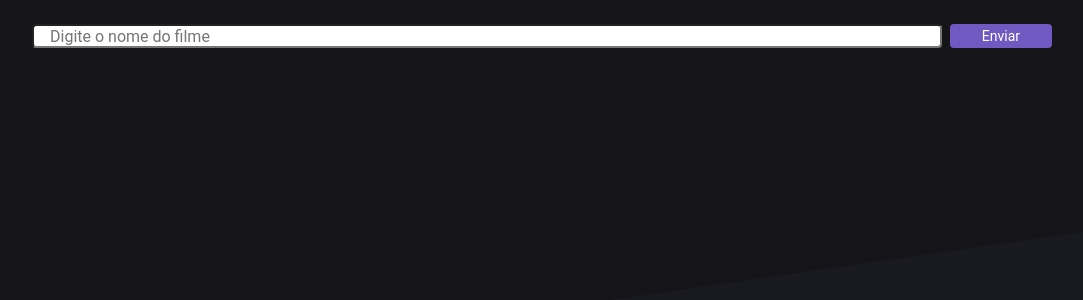
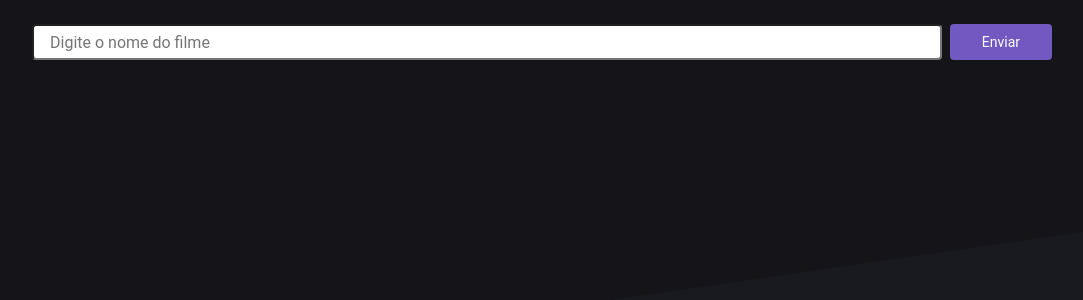
Before and after one commit to GrafSousa/MovieSearch, a React (Create React App) app: page / in a window 1280 px wide. Shown: the top 300 px of the page, without its empty margins (98-1181 px from the left). Built offline with nearby package versions, Linux system fonts and the light colour scheme; the HTML template or start-up script is replaced by a standard one.

Commit message:
Correção no Input

```diff
--- a/src/components/Buttons/PrimaryButton/index.tsx
+++ b/src/components/Buttons/PrimaryButton/index.tsx
@@ -5,7 +5,7 @@ import { Button } from './styles';
 
 interface Props {
 	isLoading: boolean;
-	onClick: (event: React.MouseEvent<HTMLButtonElement, MouseEvent>) => void | undefined;
+	onClick?: (event: React.MouseEvent<HTMLButtonElement, MouseEvent>) => void | undefined;
 }
 
 function PrimaryButton({ onClick, isLoading }: Props) {
--- a/src/components/Inputs/InputSearch/index.tsx
+++ b/src/components/Inputs/InputSearch/index.tsx
@@ -4,16 +4,18 @@ import { Input, Container } from './style';
 import { PrimaryButton } from '~/components/Buttons/PrimaryButton';
 
 interface Props {
+  value: string | number | string | undefined;
 	placeholder: string;
 	isLoading: boolean
 	onChange: (event: React.ChangeEvent<HTMLInputElement>) => void;
-	onClick: (event: React.MouseEvent<HTMLButtonElement, MouseEvent>) => void | undefined;
+	onClick?: (event: React.MouseEvent<HTMLButtonElement, MouseEvent>) => void | undefined;
 }
 
-function InputSearch({ placeholder, onChange, onClick, isLoading }: Props) {
+function InputSearch({ placeholder, onChange, onClick, isLoading, value }: Props) {
 	return (
 		<Container>
 			<Input
+				value={value}
 				onChange={onChange}
 				placeholder={placeholder}
 			/>
--- a/src/components/Inputs/InputSearch/style.ts
+++ b/src/components/Inputs/InputSearch/style.ts
@@ -7,7 +7,7 @@ export const Container = styled.div`
 
 export const Input = styled.input`
   border-radius: 4px;
-  padding: 8px 16px;
+  padding: 16px 16px;
   height: 24px;
   font-size: 16px;
   width: 100%;
--- a/src/pages/Home/index.tsx
+++ b/src/pages/Home/index.tsx
@@ -18,17 +18,21 @@ function Home() {
 	function handleChange(event: React.ChangeEvent<HTMLInputElement>): void {
 		setMovieName(event.target.value);
 	}
-	function handleClick(_: React.MouseEvent<HTMLButtonElement, MouseEvent>) {
+	function handleSubmit(event: React.FormEvent<HTMLFormElement>) {
+		event.preventDefault();
 		dispatch(MovieRetrieveOneByNameActionCreators.movieRetrieveOneByNameRequest(movieName));
+		setMovieName('');
 	}
 	return (
 		<>
-			<InputSearch
-				placeholder="Digite o nome do filme"
-				isLoading={isLoading}
-				onChange={handleChange}
-				onClick={handleClick}
-			/>
+			<form onSubmit={handleSubmit}>
+				<InputSearch
+					value={movieName}
+					isLoading={isLoading}
+					onChange={handleChange}
+					placeholder="Digite o nome do filme"
+				/>
+			</form>
 			<Container>
 				<MovieList
 					movies={movies}
```
